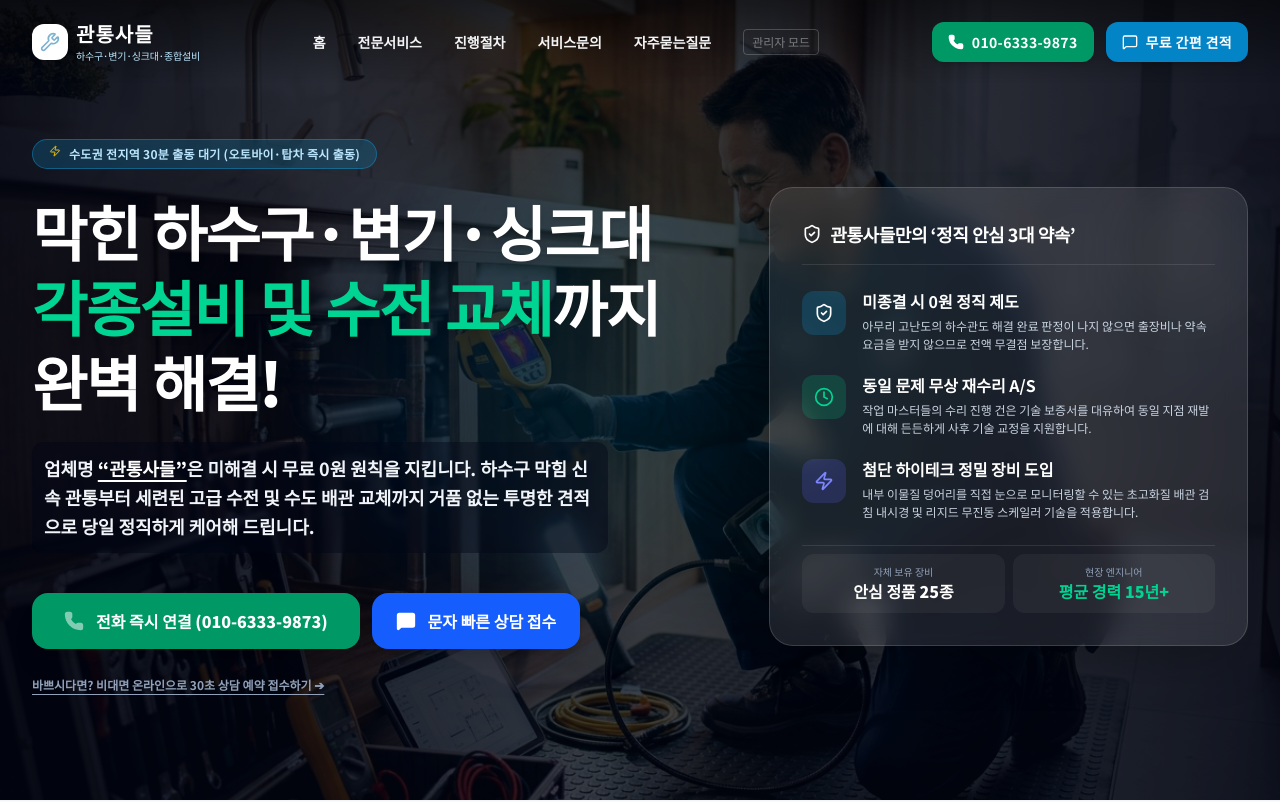
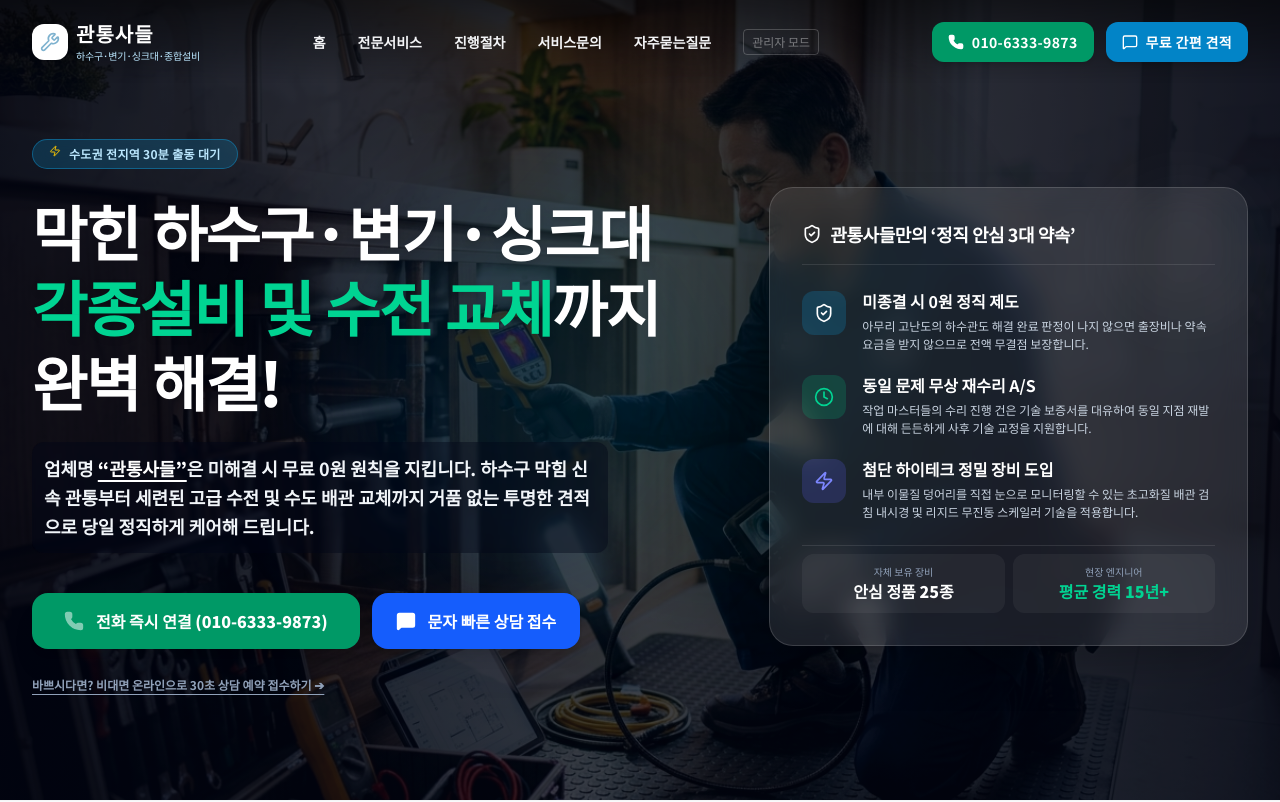
Before and after one commit to talktalknara-tech/111, a React (Vite) app: page / in a window 1280 px wide. Shown: the top 802 px of the page. Built offline with nearby package versions, Linux system fonts and the light colour scheme.

Commit message:
refactor: simplify hero section service promise
Remove vehicle-specific details from the service speed announcement to maintain a concise and clean UI.

```diff
--- a/src/components/Hero.tsx
+++ b/src/components/Hero.tsx
@@ -46,7 +46,7 @@ export default function Hero({ onScrollToInquiry, onScrollToServices }: HeroProp
               className="inline-flex items-center space-x-2 bg-brand-500/20 border border-brand-500/40 text-brand-200 px-4 py-1.5 rounded-full text-xs font-semibold tracking-wide backdrop-blur-sm"
             >
               <Zap className="h-3 w-3 animate-bounce text-yellow-400 shrink-0" />
-              <span>수도권 전지역 30분 출동 대기 (오토바이·탑차 즉시 출동)</span>
+              <span>수도권 전지역 30분 출동 대기</span>
             </motion.div>
 
             {/* Main Headline */}
```
